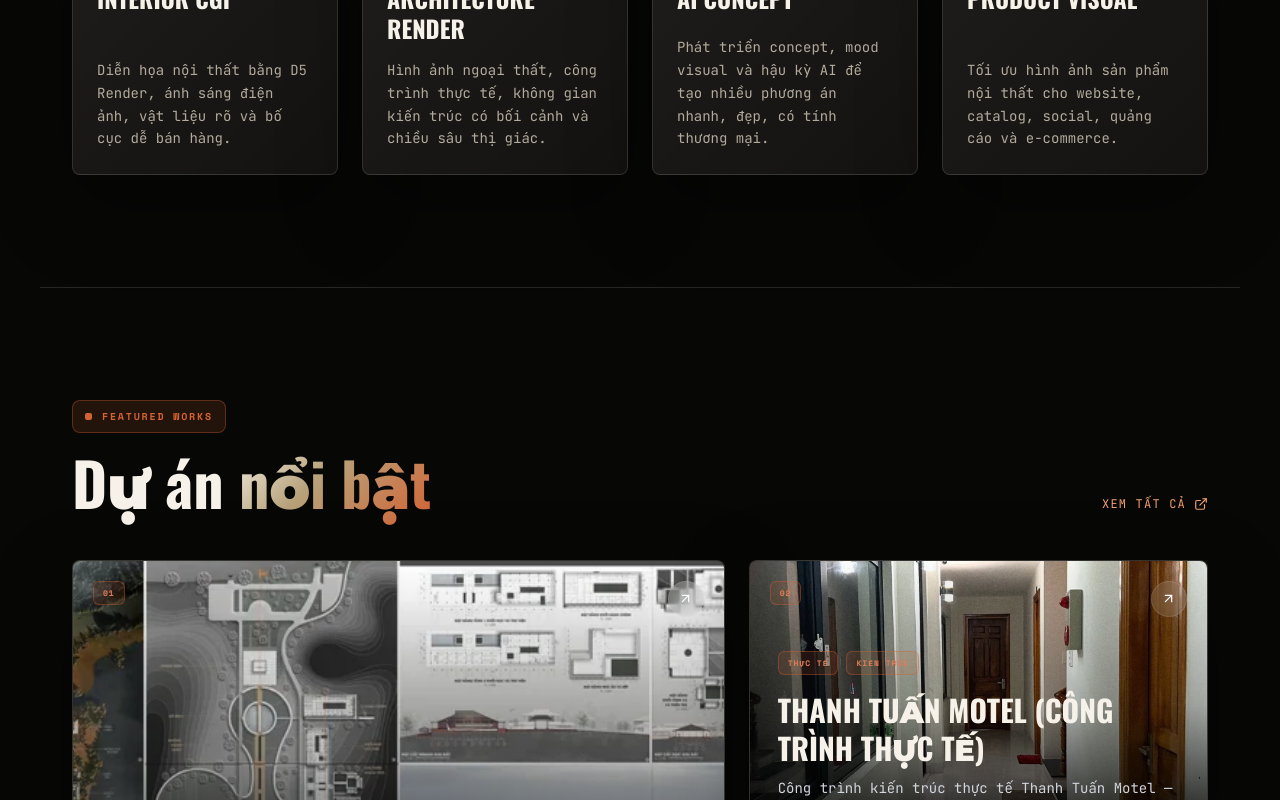
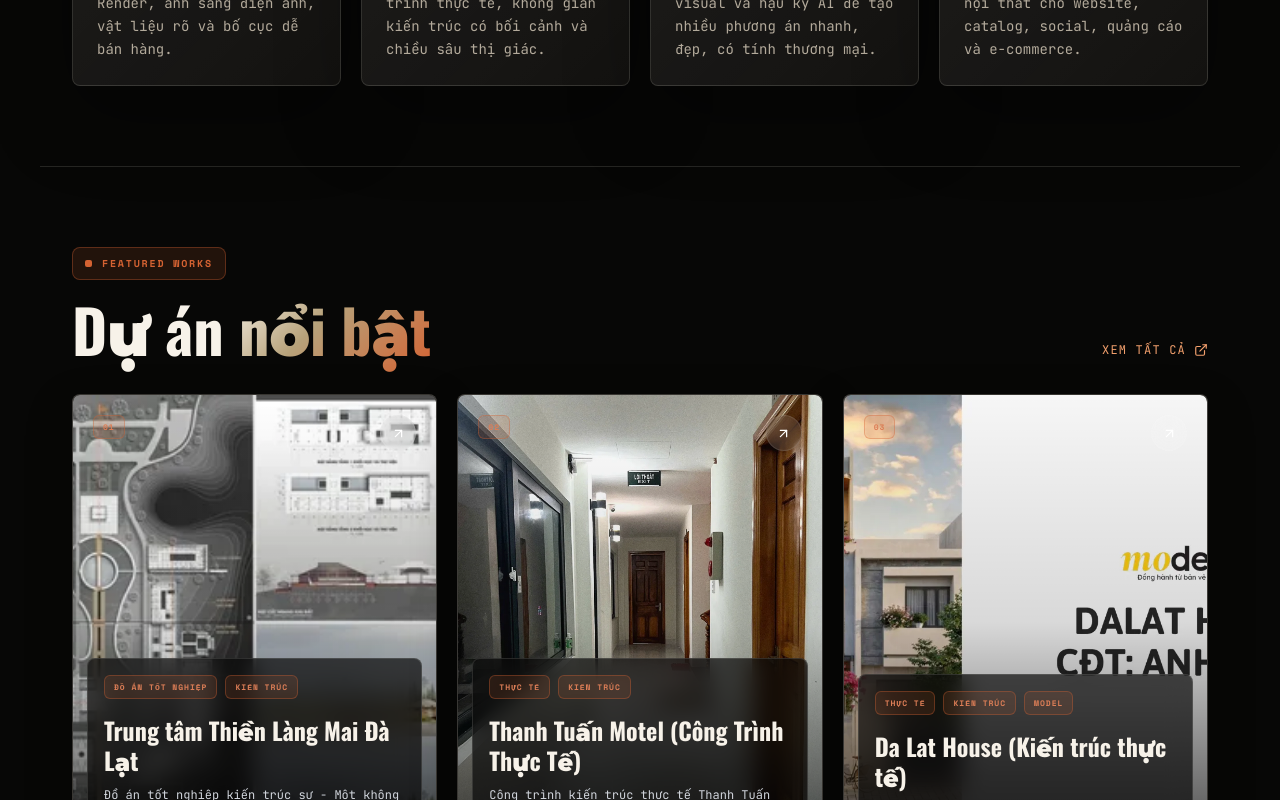
Before and after one commit to datavtarch/datavtarch.github.io, a React (Vite) app: page / in a window 1280 px wide. Shown: the part 2000-2800 px from the top of the page. Built offline with nearby package versions, Linux system fonts and the light colour scheme; a small style sheet from the web is missing.

Commit message:
Unify VTARCH cards and tighten spacing

```diff
--- a/src/components/Layout.jsx
+++ b/src/components/Layout.jsx
@@ -139,10 +139,10 @@ export default function Layout({ children, isLightMode, setIsLightMode }) {
         </a>
       </div>
 
-      <footer className="relative z-10 section-shell py-24 border-t border-[var(--border-color)] text-center">
-        <div className="neo-card rounded-[2rem] p-8 md:p-12">
+      <footer className="relative z-10 section-shell py-16 md:py-20 border-t border-[var(--border-color)] text-center">
+        <div className="neo-card rounded-[2rem] p-7 md:p-10">
           <p className="eyebrow mb-6">VTARCH Visual Lab</p>
-          <h3 className="text-4xl md:text-6xl font-black font-heading uppercase mb-8">
+          <h3 className="text-4xl md:text-5xl font-black font-heading leading-[0.98] mb-7">
             Cần hình ảnh <span className="gradient-title">ấn tượng</span> cho dự án?
           </h3>
           <p className="text-[var(--text-muted)] font-mono text-sm leading-relaxed max-w-2xl mx-auto mb-9">
--- a/src/index.css
+++ b/src/index.css
@@ -127,6 +127,57 @@ body {
   box-shadow: var(--shadow-strong);
 }
 
+.visual-frame,
+.project-card {
+  border: 1px solid color-mix(in srgb, var(--hairline) 72%, transparent);
+  border-radius: 8px;
+  background:
+    linear-gradient(180deg, rgba(255,255,255,0.075), rgba(255,255,255,0.018)),
+    var(--panel-color);
+  box-shadow: 0 18px 46px rgba(0, 0, 0, 0.26);
+}
+
+.visual-frame {
+  padding: 8px;
+}
+
+.project-card {
+  position: relative;
+  overflow: hidden;
+  isolation: isolate;
+  cursor: pointer;
+  transition: transform 0.24s ease, border-color 0.24s ease, box-shadow 0.24s ease;
+}
+
+.project-card:hover {
+  border-color: color-mix(in srgb, var(--accent) 48%, var(--hairline));
+  transform: translateY(-3px);
+  box-shadow: 0 22px 54px rgba(0, 0, 0, 0.3);
+}
+
+.project-card img,
+.visual-frame img {
+  border-radius: 6px;
+}
+
+.project-card-content {
+  position: absolute;
+  left: 14px;
+  right: 14px;
+  bottom: 14px;
+  border: 1px solid rgba(247, 242, 233, 0.12);
+  border-radius: 8px;
+  background: rgba(7, 7, 6, 0.68);
+  backdrop-filter: blur(12px);
+  -webkit-backdrop-filter: blur(12px);
+  padding: 16px;
+}
+
+[data-theme="light"] .project-card-content {
+  border-color: rgba(255, 255, 255, 0.26);
+  background: rgba(15, 13, 10, 0.64);
+}
+
 [data-theme="light"] .neo-card,
 [data-theme="light"] .luxury-card {
   background:
@@ -232,11 +283,9 @@ body {
 
 .hero-image-shell {
   border-radius: 8px;
-  border: 1px solid var(--hairline);
-  background:
-    linear-gradient(180deg, rgba(255,255,255,0.08), rgba(255,255,255,0.018)),
-    var(--panel-color);
-  box-shadow: var(--shadow-strong);
+  border: 0;
+  background: transparent;
+  box-shadow: none;
 }
 
 .hero-stage {
@@ -376,6 +425,7 @@ input:focus-visible {
 
 @media (hover: none) {
   .luxury-card:hover,
+  .project-card:hover,
   .btn-accent:hover,
   .btn-outline-luxury:hover {
     transform: none;
--- a/src/pages/About.jsx
+++ b/src/pages/About.jsx
@@ -44,13 +44,13 @@ const ContactRow = ({ icon: Icon, children, href }) => {
 
 const About = () => {
   return (
-    <div className="pt-36 md:pt-44 pb-32">
-      <section className="section-shell space-y-12 md:space-y-16">
-        <div className="relative neo-card rounded-[2rem] p-6 md:p-10 overflow-hidden">
+    <div className="pt-32 md:pt-40 pb-24">
+      <section className="section-shell space-y-8 md:space-y-10">
+        <div className="relative neo-card rounded-[2rem] p-6 md:p-9 overflow-hidden">
           <div className="absolute inset-0 soft-grid opacity-20" />
           <div className="relative z-10 grid lg:grid-cols-[.9fr_1.1fr] gap-9 md:gap-12 items-center">
             <div className="relative">
-              <div className="relative rounded-[2rem] overflow-hidden border border-white/10 aspect-[4/5] shadow-[0_30px_90px_rgba(0,0,0,.35)]">
+              <div className="relative visual-frame aspect-[4/5] shadow-[0_22px_64px_rgba(0,0,0,.28)]">
                 <img src={IMAGES.portrait} alt={CV_DATA.fullName} loading="eager" decoding="async" className="w-full h-full object-cover" />
                 <div className="absolute inset-0 bg-gradient-to-t from-black/88 via-transparent to-transparent" />
                 <div className="absolute left-5 right-5 bottom-5">
--- a/src/pages/GraduationProject.jsx
+++ b/src/pages/GraduationProject.jsx
@@ -27,7 +27,7 @@ const GraduationProject = () => {
   }, []);
 
   return (
-    <div className="pt-32 md:pt-40 pb-32 transition-all duration-700 opacity-100">
+    <div className="pt-32 md:pt-40 pb-24 transition-all duration-700 opacity-100">
       <section className="section-shell">
         <div className="mb-10 flex flex-col sm:flex-row sm:items-center sm:justify-between gap-4">
           <Link to="/portfolio" className="inline-flex items-center gap-2 text-[10px] font-mono uppercase tracking-[0.2em] text-[var(--text-muted)] hover:text-[#D95A2B] transition-colors group">
@@ -37,7 +37,7 @@ const GraduationProject = () => {
           <span className="tag-accent w-max">Graduation Project</span>
         </div>
 
-        <div className="relative neo-card rounded-[2rem] p-6 md:p-12 overflow-hidden mb-10">
+        <div className="relative neo-card rounded-[2rem] p-6 md:p-10 overflow-hidden mb-8">
           <div className="absolute inset-0 soft-grid opacity-20" />
           <div className="relative z-10 grid lg:grid-cols-[1fr_.9fr] gap-8 md:gap-12 items-center">
             <div>
@@ -60,14 +60,14 @@ const GraduationProject = () => {
               </div>
             </div>
 
-            <div className="relative rounded-[2rem] overflow-hidden border border-[var(--border-color)] shadow-2xl aspect-[4/5] md:aspect-[16/12]">
+            <div className="relative visual-frame aspect-[4/5] md:aspect-[16/12]">
               <img src={IMAGES.projectDoAn} alt="Trung tâm Thiền Làng Mai Đà Lạt" className="w-full h-full object-cover" loading="eager" decoding="async" />
               <div className="absolute inset-0 bg-gradient-to-t from-black/80 via-transparent to-transparent" />
             </div>
           </div>
         </div>
 
-        <div className="grid lg:grid-cols-[.8fr_1.2fr] gap-6 md:gap-8 mb-20 md:mb-28">
+        <div className="grid lg:grid-cols-[.8fr_1.2fr] gap-6 md:gap-8 mb-14 md:mb-18">
           <div className="neo-card rounded-[2rem] p-7 md:p-8 h-max lg:sticky lg:top-32">
             <div className="eyebrow mb-5">Concept</div>
             <h2 className="text-3xl md:text-5xl font-black font-heading leading-[1.02] mb-6">
@@ -91,12 +91,12 @@ const GraduationProject = () => {
           </div>
         </div>
 
-        <div className="neo-card rounded-[2rem] p-6 md:p-10 mb-20 md:mb-28">
+        <div className="neo-card rounded-[2rem] p-6 md:p-9 mb-14 md:mb-18">
           <div className="eyebrow mb-5">Architecture layout</div>
           <h2 className="text-4xl md:text-6xl font-black font-heading leading-[0.98] mb-8">
             Tổng mặt bằng <span className="gradient-title">& giải pháp</span>
           </h2>
-          <div className="rounded-2xl overflow-hidden border border-[var(--border-color)] bg-[var(--panel-color)] mb-6">
+          <div className="visual-frame mb-6">
             <img src={IMAGES.projectDoAn} alt="Detailed Layout" className="w-full h-auto object-contain" loading="lazy" decoding="async" />
           </div>
           <div className="grid md:grid-cols-3 gap-5 md:gap-6">
--- a/src/pages/Home.jsx
+++ b/src/pages/Home.jsx
@@ -86,7 +86,7 @@ const Home = ({ setSelectedProject }) => {
             </div>
 
             <div className="relative">
-              <div className="hero-image-shell p-3 relative">
+              <div className="hero-image-shell visual-frame relative">
                 <div className="relative overflow-hidden rounded-md aspect-[4/5]">
                   <img
                     src={heroProject.image}
@@ -131,8 +131,8 @@ const Home = ({ setSelectedProject }) => {
       </section>
 
       {/* STORY PATH */}
-      <section className="section-shell py-16 md:py-24 section-rule">
-        <div className="grid lg:grid-cols-[.72fr_1.28fr] gap-10 lg:gap-14 items-start">
+      <section className="section-shell py-12 md:py-18 section-rule">
+        <div className="grid lg:grid-cols-[.72fr_1.28fr] gap-8 lg:gap-10 items-start">
           <div className="lg:sticky lg:top-32">
             <div className="eyebrow mb-5">Studio method</div>
             <h2 className="text-4xl md:text-6xl font-black font-heading leading-[0.96]">
@@ -152,8 +152,8 @@ const Home = ({ setSelectedProject }) => {
       </section>
 
       {/* SERVICES */}
-      <section className="section-shell py-20 md:py-28 section-rule">
-        <div className="flex flex-col md:flex-row md:items-end md:justify-between gap-6 mb-12">
+      <section className="section-shell py-14 md:py-20 section-rule">
+        <div className="flex flex-col md:flex-row md:items-end md:justify-between gap-6 mb-9">
           <div>
             <div className="eyebrow mb-5">Core services</div>
             <h2 className="text-4xl md:text-6xl font-black font-heading leading-[0.98]">
@@ -165,7 +165,7 @@ const Home = ({ setSelectedProject }) => {
           </Link>
         </div>
 
-        <div className="grid md:grid-cols-2 lg:grid-cols-4 gap-5 md:gap-6">
+        <div className="grid md:grid-cols-2 lg:grid-cols-4 gap-4 md:gap-5">
           {serviceHighlights.map((service, idx) => (
             <div key={service.title} className="luxury-card p-6 min-h-[250px] flex flex-col">
               <div className="flex items-center justify-between mb-8">
@@ -184,8 +184,8 @@ const Home = ({ setSelectedProject }) => {
       </section>
 
       {/* FEATURED PROJECTS */}
-      <section className="section-shell py-20 md:py-28 section-rule">
-        <div className="flex flex-col md:flex-row md:items-end md:justify-between gap-6 mb-12">
+      <section className="section-shell py-14 md:py-20 section-rule">
+        <div className="flex flex-col md:flex-row md:items-end md:justify-between gap-6 mb-9">
           <div>
             <div className="eyebrow mb-5">Featured works</div>
             <h2 className="text-4xl md:text-6xl font-black font-heading leading-[0.98]">
@@ -197,11 +197,11 @@ const Home = ({ setSelectedProject }) => {
           </Link>
         </div>
 
-        <div className="grid lg:grid-cols-12 gap-5 md:gap-6">
+        <div className="grid md:grid-cols-2 lg:grid-cols-3 gap-5">
           {PROJECTS_DATA.slice(0, 5).map((proj, idx) => (
             <TiltCard
               key={proj.id}
-              className={`luxury-card cursor-pointer group ${idx === 0 ? 'lg:col-span-7 aspect-[16/10]' : idx === 1 ? 'lg:col-span-5 aspect-[16/10]' : 'lg:col-span-4 aspect-[4/5]'}`}
+              className="project-card aspect-[4/5] group"
               onClick={() => setSelectedProject(proj)}
             >
               <img
@@ -210,23 +210,23 @@ const Home = ({ setSelectedProject }) => {
                 loading={idx < 2 ? 'eager' : 'lazy'}
                 fetchPriority={idx < 2 ? 'high' : 'auto'}
                 decoding="async"
-                className="absolute inset-0 w-full h-full object-cover transition-transform duration-1000 group-hover:scale-110"
+                className="absolute inset-0 w-full h-full object-cover transition-transform duration-1000 group-hover:scale-105"
               />
-              <div className="absolute inset-0 bg-gradient-to-t from-black/95 via-black/28 to-transparent" />
+              <div className="absolute inset-0 bg-gradient-to-t from-black/70 via-black/12 to-transparent" />
               <div className="absolute top-5 left-5 right-5 flex justify-between items-start gap-3">
                 <span className="tag-accent">0{idx + 1}</span>
                 <span className="w-9 h-9 rounded-full bg-white/10 border border-white/10 backdrop-blur-md flex items-center justify-center text-white group-hover:bg-[#D95A2B] transition-colors">
                   <ArrowUpRight size={15} />
                 </span>
               </div>
-              <div className="absolute left-5 right-5 bottom-5 md:left-7 md:right-7 md:bottom-7">
+              <div className="project-card-content">
                 <div className="flex gap-2 mb-4 flex-wrap">
                   {proj.tags.slice(0, 3).map((t) => <span key={t} className="tag-accent">{t}</span>)}
                 </div>
-                <h3 className="text-2xl md:text-3xl font-black font-heading uppercase leading-tight group-hover:text-[#F3A06D] transition-colors">
+                <h3 className="text-xl md:text-2xl font-black font-heading leading-tight group-hover:text-[#F3A06D] transition-colors">
                   {proj.title}
                 </h3>
-                <p className="text-xs md:text-sm font-mono text-gray-300 mt-3 max-w-xl line-clamp-2">
+                <p className="text-xs font-mono text-gray-300 mt-3 line-clamp-2">
                   {proj.desc}
                 </p>
               </div>
@@ -236,7 +236,7 @@ const Home = ({ setSelectedProject }) => {
       </section>
 
       {/* RESOURCES PREVIEW */}
-      <section className="section-shell py-20 md:py-28 section-rule">
+      <section className="section-shell py-14 md:py-20 section-rule">
         <div className="neo-card p-6 md:p-10">
           <div className="grid lg:grid-cols-[.8fr_1.2fr] gap-8 items-start">
             <div>
@@ -251,9 +251,9 @@ const Home = ({ setSelectedProject }) => {
                 Xem Resources
               </Link>
             </div>
-            <div className="grid grid-cols-1 md:grid-cols-3 gap-5">
+            <div className="grid grid-cols-1 md:grid-cols-3 gap-4">
               {STORE_ITEMS.slice(0, 3).map((item, idx) => (
-                <TiltCard key={idx} className="luxury-card aspect-[4/3] cursor-pointer group flex flex-col justify-end">
+                <TiltCard key={idx} className="project-card aspect-[4/3] group flex flex-col justify-end">
                   <img src={item.img} alt={item.title} loading="lazy" decoding="async" className="absolute inset-0 w-full h-full object-cover transition-transform duration-1000 group-hover:scale-105" />
                   <div className="absolute inset-0 bg-gradient-to-t from-black/95 to-transparent" />
                   <div className="relative z-20 p-5">
@@ -271,7 +271,7 @@ const Home = ({ setSelectedProject }) => {
       </section>
 
       {/* SOCIAL FEED */}
-      <section className="section-shell py-20 md:py-28 text-center section-rule">
+      <section className="section-shell py-14 md:py-20 text-center section-rule">
         <div className="w-14 h-14 bg-gradient-to-tr from-yellow-400 via-red-500 to-purple-500 rounded-2xl flex items-center justify-center text-white mx-auto mb-6 shadow-lg">
           <InstagramIcon size={26} />
         </div>
--- a/src/pages/Services.jsx
+++ b/src/pages/Services.jsx
@@ -34,9 +34,9 @@ const workflow = [
 
 export default function Services() {
   return (
-    <div className="pt-32 pb-24">
+    <div className="pt-32 pb-20">
       <section className="section-shell">
-        <div className="neo-card rounded-[2.2rem] p-6 md:p-12 overflow-hidden">
+        <div className="neo-card rounded-[2.2rem] p-6 md:p-10 overflow-hidden">
           <div className="relative z-10 max-w-4xl">
             <div className="eyebrow mb-6">VTARCH Services</div>
             <h1 className="text-5xl md:text-7xl font-black font-heading leading-[0.98] mb-7">
@@ -57,11 +57,11 @@ export default function Services() {
         </div>
       </section>
 
-      <section className="section-shell py-20 md:py-28">
-        <div className="grid md:grid-cols-2 gap-5 md:gap-6">
+      <section className="section-shell py-14 md:py-20">
+        <div className="grid md:grid-cols-2 gap-4 md:gap-5">
           {services.map((service, idx) => (
-            <div key={service.title} className="luxury-card p-6 md:p-8">
-              <div className="flex items-start justify-between gap-4 mb-8">
+            <div key={service.title} className="luxury-card p-6 md:p-7">
+              <div className="flex items-start justify-between gap-4 mb-6">
                 <span className="tag-accent">Service 0{idx + 1}</span>
                 <span className="text-[#F3A06D] font-mono text-xs">VTARCH</span>
               </div>
@@ -84,7 +84,7 @@ export default function Services() {
         </div>
       </section>
 
-      <section className="section-shell pb-20 md:pb-28">
+      <section className="section-shell pb-16 md:pb-20">
         <div className="grid lg:grid-cols-[.8fr_1.2fr] gap-6 items-start">
           <div>
             <div className="eyebrow mb-5">Workflow</div>
--- a/src/pages/Store.jsx
+++ b/src/pages/Store.jsx
@@ -12,9 +12,9 @@ const resourceBenefits = [
 
 const Store = () => {
   return (
-    <div className="pt-36 md:pt-44 pb-32">
+    <div className="pt-32 md:pt-40 pb-24">
       <section className="section-shell">
-        <div className="relative neo-card rounded-[2rem] p-7 md:p-12 mb-12 overflow-hidden">
+        <div className="relative neo-card rounded-[2rem] p-7 md:p-10 mb-8 overflow-hidden">
           <div className="absolute inset-0 soft-grid opacity-20" />
           <div className="relative z-10 grid lg:grid-cols-[1fr_.75fr] gap-8 items-end">
             <div>
@@ -49,31 +49,31 @@ const Store = () => {
           </div>
         </div>
 
-        <div className="grid grid-cols-1 md:grid-cols-2 lg:grid-cols-4 gap-5 md:gap-6">
+        <div className="grid grid-cols-1 md:grid-cols-2 lg:grid-cols-4 gap-4 md:gap-5">
           {STORE_ITEMS.map((item, idx) => (
-            <TiltCard key={idx} className="luxury-card aspect-[4/5] cursor-pointer group flex flex-col justify-end">
+            <TiltCard key={idx} className="project-card aspect-[4/5] group flex flex-col justify-end">
               <img
                 src={item.img}
                 alt={item.title}
                 loading={idx < 2 ? 'eager' : 'lazy'}
                 decoding="async"
-                className="absolute inset-0 w-full h-full object-cover transition-transform duration-1000 group-hover:scale-110"
+                className="absolute inset-0 w-full h-full object-cover transition-transform duration-1000 group-hover:scale-105"
               />
-              <div className="absolute inset-0 bg-gradient-to-t from-black/96 via-black/34 to-transparent" />
+              <div className="absolute inset-0 bg-gradient-to-t from-black/72 via-black/16 to-transparent" />
               <div className="absolute top-5 left-5 right-5 flex items-start justify-between">
                 <span className="tag-accent">{item.tags?.[0] || 'Resource'}</span>
                 <span className="w-10 h-10 rounded-full border border-white/10 bg-white/10 backdrop-blur-md flex items-center justify-center group-hover:bg-[#D95A2B] transition-colors">
                   <ArrowUpRight size={15} />
                 </span>
               </div>
-              <div className="relative z-20 p-6 md:p-7">
-                <h3 className="text-2xl font-black font-heading uppercase leading-tight mb-4 group-hover:text-[#F3A06D] transition-colors">
+              <div className="project-card-content">
+                <h3 className="text-xl font-black font-heading leading-tight mb-3 group-hover:text-[#F3A06D] transition-colors">
                   {item.title}
                 </h3>
-                <p className="text-xs text-gray-300 font-mono mb-7 line-clamp-3 leading-relaxed">
+                <p className="text-xs text-gray-300 font-mono mb-5 line-clamp-3 leading-relaxed">
                   {item.desc}
                 </p>
-                <div className="flex items-end justify-between border-t border-white/10 pt-5 gap-4">
+                <div className="flex items-end justify-between border-t border-white/10 pt-4 gap-4">
                   <div>
                     <span className="text-[#F3A06D] font-black text-4xl block leading-none">{item.price}</span>
                     <span className="text-[8px] font-mono text-gray-400 uppercase tracking-widest">Digital resource</span>
@@ -87,7 +87,7 @@ const Store = () => {
           ))}
         </div>
 
-        <div className="mt-20 md:mt-28 neo-card rounded-[2rem] p-7 md:p-12 text-center relative overflow-hidden">
+        <div className="mt-14 md:mt-18 neo-card rounded-[2rem] p-7 md:p-10 text-center relative overflow-hidden">
           <div className="relative z-10 max-w-3xl mx-auto">
             <div className="w-16 h-16 rounded-2xl bg-[#D95A2B]/15 border border-[#D95A2B]/25 mx-auto mb-6 flex items-center justify-center text-[#F3A06D]">
               <Download size={26} />
```
Also changed, not shown: src/pages/Portfolio.jsx (+11 -11 lines).
